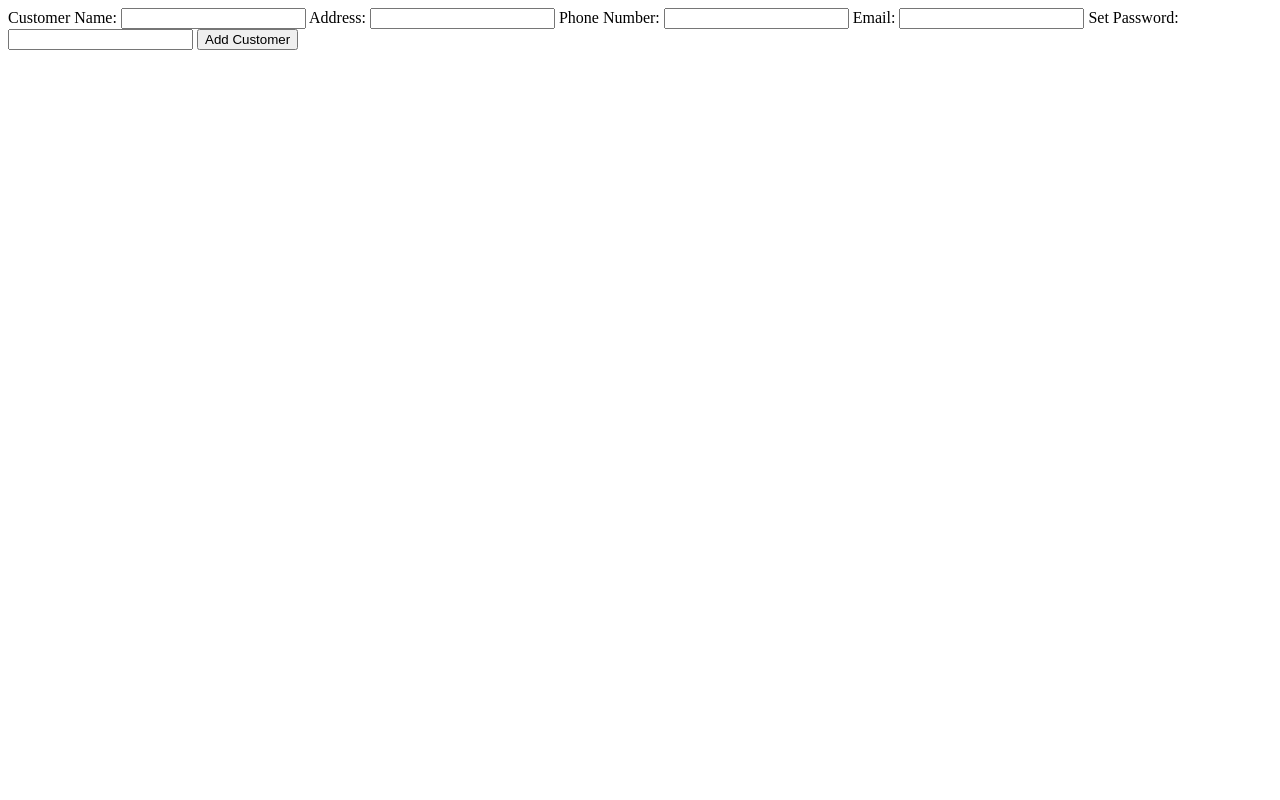
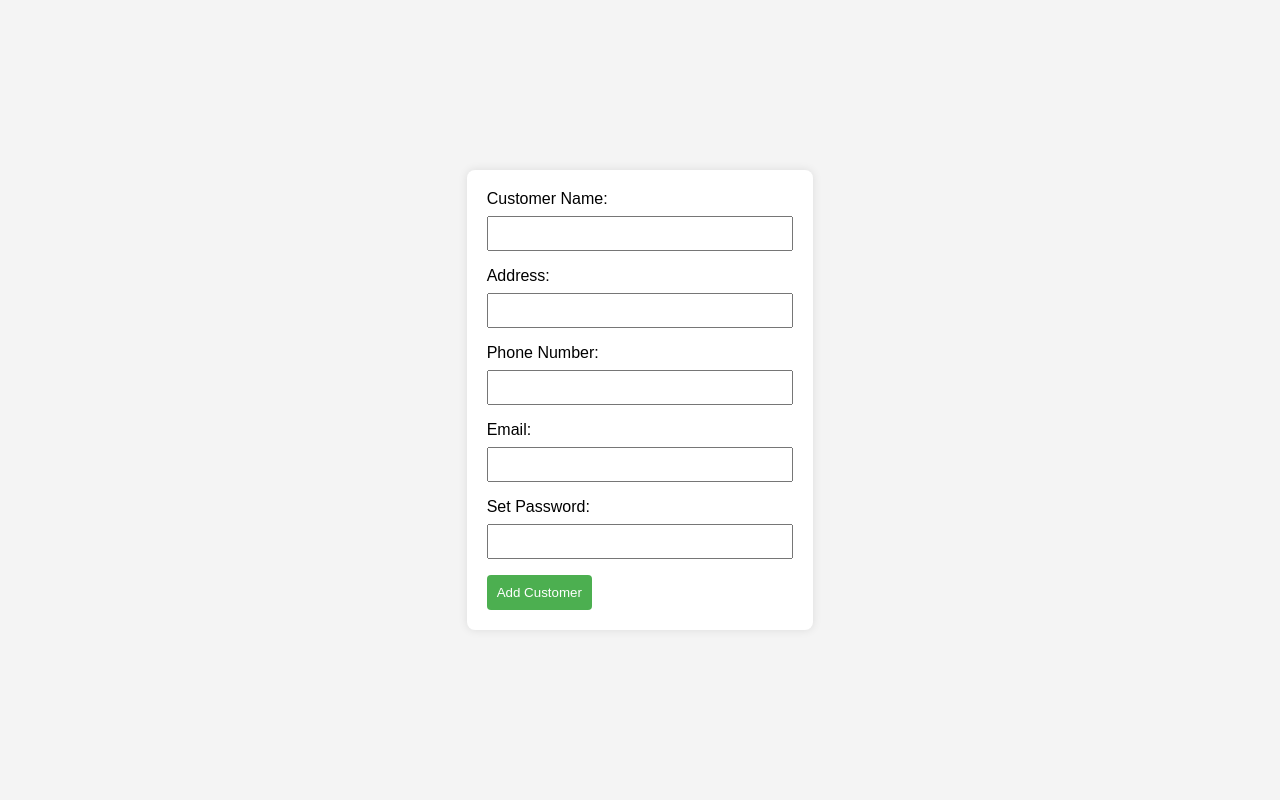
Before and after one commit to Rindo55/bank, a Flask app: page / in a window 1280 px wide. Run offline with Flask 3, Linux system fonts and the light colour scheme.

Commit message:
Update index.html

```diff
--- a/templates/index.html
+++ b/templates/index.html
@@ -4,9 +4,53 @@
     <meta charset="UTF-8">
     <meta name="viewport" content="width=device-width, initial-scale=1.0">
     <title>Bank Management System</title>
+    <style>
+        body {
+            font-family: Arial, sans-serif;
+            background-color: #f4f4f4;
+            margin: 0;
+            padding: 0;
+            display: flex;
+            align-items: center;
+            justify-content: center;
+            height: 100vh;
+        }
+
+        form {
+            background-color: #fff;
+            padding: 20px;
+            border-radius: 8px;
+            box-shadow: 0 0 10px rgba(0, 0, 0, 0.1);
+        }
+
+        label {
+            display: block;
+            margin-bottom: 8px;
+        }
+
+        input {
+            width: 100%;
+            padding: 8px;
+            margin-bottom: 16px;
+            box-sizing: border-box;
+        }
+
+        button {
+            background-color: #4caf50;
+            color: white;
+            padding: 10px;
+            border: none;
+            border-radius: 4px;
+            cursor: pointer;
+        }
+
+        button:hover {
+            background-color: #45a049;
+        }
+    </style>
 </head>
 <body>
-    <form id="bankForm" action="/add_customer" method="post">
+    <form id="bankForm">
         <label for="customerName">Customer Name:</label>
         <input type="text" id="customerName" name="customerName" required>
 
@@ -22,7 +66,25 @@
         <label for="password">Set Password:</label>
         <input type="password" id="password" name="password" required>
 
-        <button type="submit">Add Customer</button>
+        <button type="button" onclick="addCustomer()">Add Customer</button>
     </form>
+
+    <script>
+        function addCustomer() {
+            var customerName = document.getElementById('customerName').value;
+            var address = document.getElementById('address').value;
+            var phone = document.getElementById('phone').value;
+            var email = document.getElementById('email').value;
+            var password = document.getElementById('password').value;
+
+            // Here, you would typically make an AJAX request to the server to handle the C program logic.
+            // For simplicity, I'll just log the details to the console.
+            console.log('Customer Name:', customerName);
+            console.log('Address:', address);
+            console.log('Phone:', phone);
+            console.log('Email:', email);
+            console.log('Password:', password);
+        }
+    </script>
 </body>
 </html>
```
